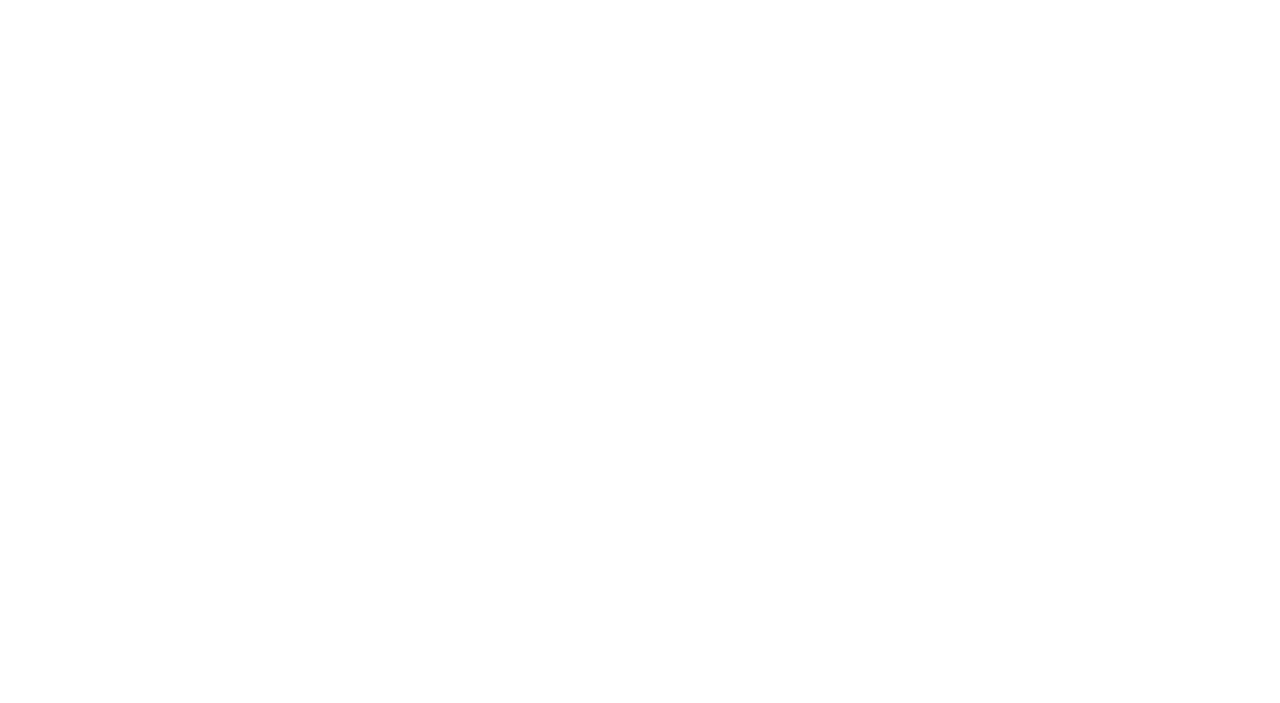
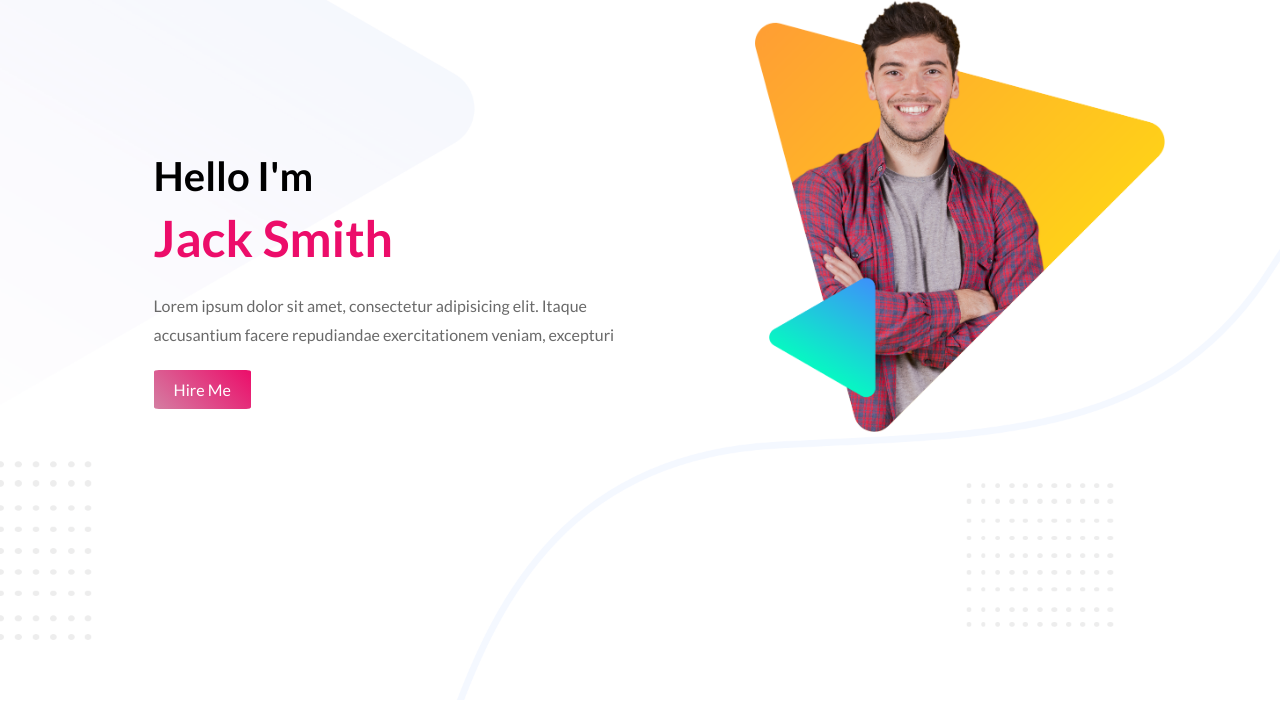
Before and after one commit to Arefin6/personal-website, a plain HTML site: page index.html in a window 1280 px wide. Drawn offline with Linux system fonts and the light colour scheme.

Commit message:
Header Part Added

```diff
--- a/index.html
+++ b/index.html
@@ -4,9 +4,22 @@
     <meta charset="UTF-8">
     <meta name="viewport" content="width=device-width, initial-scale=1.0">
     <title>Personal-Website</title>
+    <link href="https://fonts.googleapis.com/css2?family=Lato:wght@400;700&display=swap" rel="stylesheet">
     <link rel="stylesheet" href="style.css">
 </head>
 <body>
+    <section class="header-part">
+      <div class="half-width header-text">
+        <h3>Hello I'm</h3>
+        <h2>Jack Smith</h2>
+        <p>Lorem ipsum dolor sit amet, consectetur adipisicing elit. Itaque accusantium facere repudiandae exercitationem veniam, excepturi </p>
 
+        <a href="" target="_blank" class="hire_btn ">Hire Me</a>
+
+      </div>
+      <div class="half-width">
+          <img src="img/peter.png" alt="">
+      </div>
+    </section>
 </body>
 </html>
--- a/style.css
+++ b/style.css
@@ -1,5 +1,55 @@
 *{
-   margin: 0;
-   padding: 0;
-   box-sizing: border-box;
+
+
 }
+body{
+    margin: 0;
+    font-family: 'Lato', sans-serif;
+}
+section{
+
+}
+.header-part{
+    background-image: url(img/header-bg.png);
+    background-size: cover;
+    height:700px;
+
+}
+.half-width{
+ width:40%;
+ float: left;
+ margin-left: 5%;
+ padding-left: 2%;
+
+}
+.header-text{
+    margin-top: 10%;
+    margin-left: 10%;
+}
+.half-width h3{
+    font-size: 40px;
+    line-height: 0.4;
+}
+.hire_btn{
+    text-decoration: none;
+    background-image:linear-gradient(45deg,rgb(212, 126, 162),rgb(236, 13, 106));
+    color:#fff;
+    padding: 10px 20px;
+    border-radius: 5%;
+
+}
+
+.half-width h2{
+    font-size: 50px;
+    color:rgb(236, 13, 106);
+    line-height: 0.5;
+}
+.half-width p{
+  color:dimgray;
+  line-height: 1.8;
+  margin-bottom: 30px;
+}
+.half-width img{
+    width: 80%;
+
+}
```
Also changed, not shown: img/biography-bg.png (added), img/footer-bg.png (added), img/header-bg.png (added), img/latest-work-bg.png (added), img/peter.png (added), img/peter_dream.png (added), img/work-1.png (added), img/work-2.jpg (added), img/work-3.jpg (added), 1 other file.
